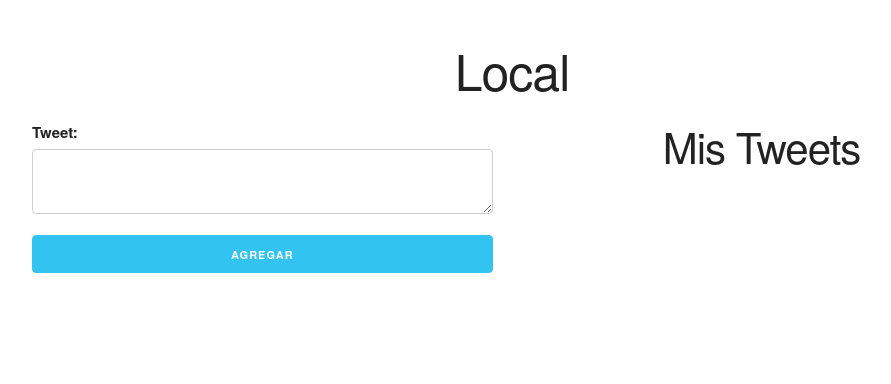
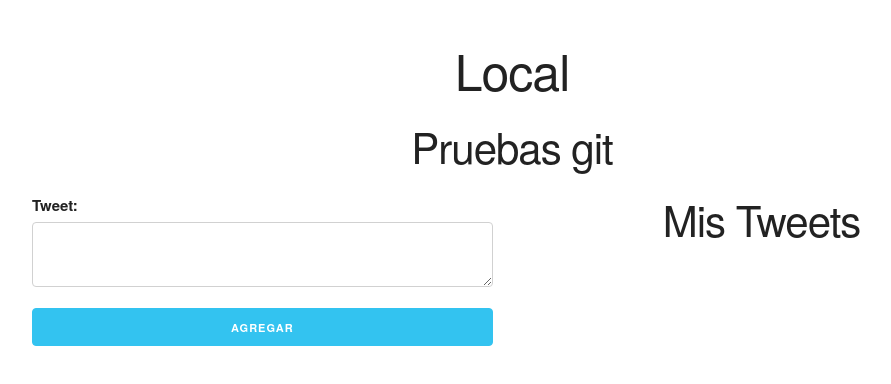
Before and after one commit to edwardss13/mistweets, a plain HTML site: page index.html in a window 1280 px wide. Shown: the whole page, without its empty margins (128-1019 px from the left). Drawn offline with Linux system fonts and the light colour scheme.

```diff
--- a/assets/js/app.js
+++ b/assets/js/app.js
@@ -2,7 +2,7 @@
 
 const listaTweets = document.getElementById('lista-tweets');
 
-
+//consolo log
 //event Listeners
 
 eventListeners();
--- a/index.html
+++ b/index.html
@@ -15,6 +15,7 @@
         <div class="container">
 
             <h1>Local </h1>
+            <h2>Pruebas git</h2>
             <div class="row">
                 <div class="six columns">
                     <label for="tweet">Tweet:</label>
```
